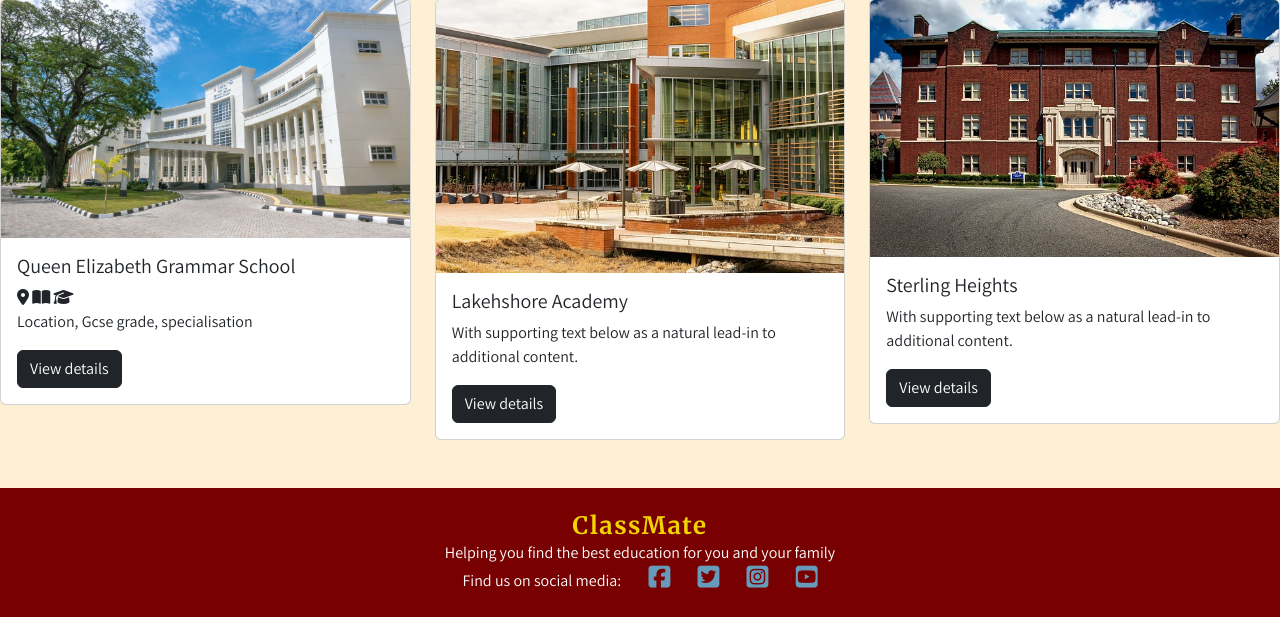
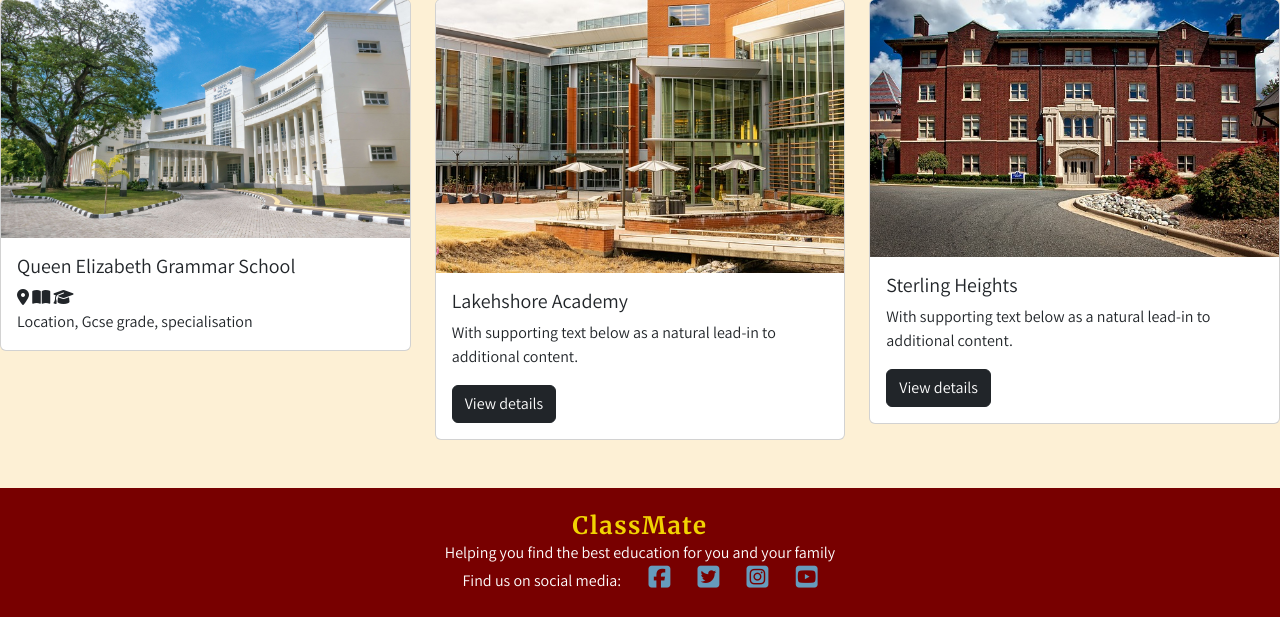
Before and after one commit to georgiagrayland/P4-ClassMate, a Django app: page / in a window 1280 px wide. Shown: the part 673-1290 px from the top of the page. Run offline with Django 3.2, Linux system fonts and the light colour scheme; some libraries are stand-ins or nearby versions.

Commit message:
edit homepage buttons and add comments to base template for ease of reading

```diff
--- a/templates/base.html
+++ b/templates/base.html
@@ -19,6 +19,7 @@
     <title>ClassMate</title>
 </head>
 
+<!-- Navbar  -->
     <header>
         <nav class="navbar navbar-expand-lg">
             <div class="container-fluid">
--- a/templates/index.html
+++ b/templates/index.html
@@ -15,7 +15,7 @@
 </header>
 
 
-<!-- Popular on this site  -->
+<!-- Popular on this site Cards  -->
 <div class="container" id="popular-schools">
     <div class="pt-4 pb-3 mt-4 mb-2">
         <div class="row">
@@ -36,7 +36,6 @@
           <i class="fa-solid fa-book-open"></i>
           <i class="fa-solid fa-graduation-cap"></i>
           <p class="card-text">Location, Gcse grade, specialisation</p>
-          <a href="#" class="btn btn-dark">View details</a>
         </div>
       </div>
     </div>
```
